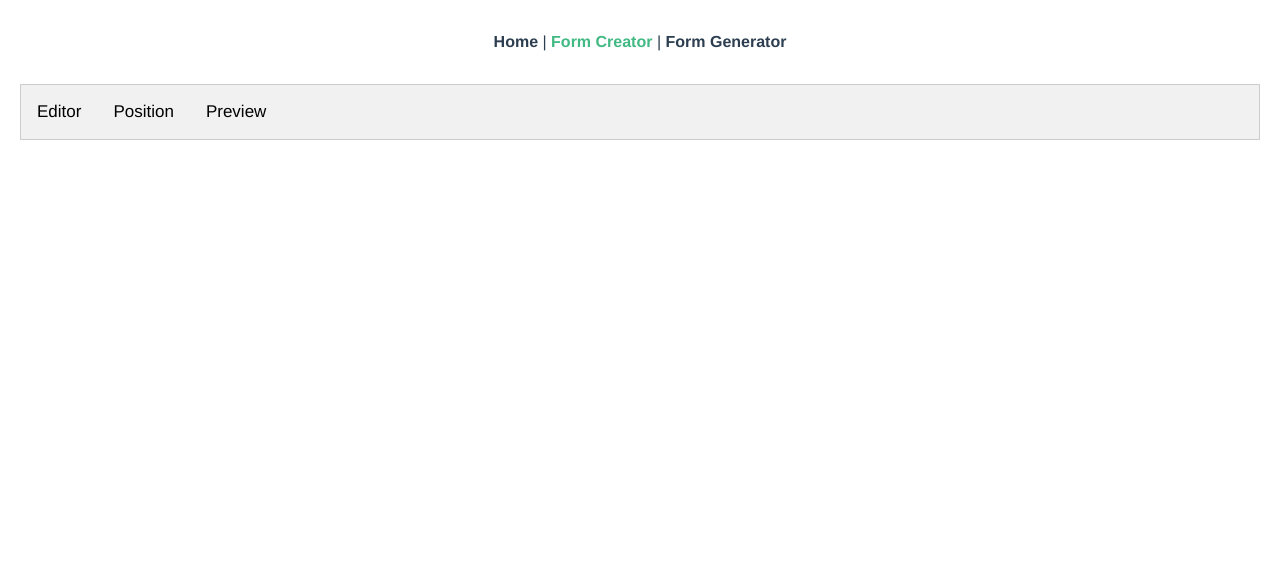
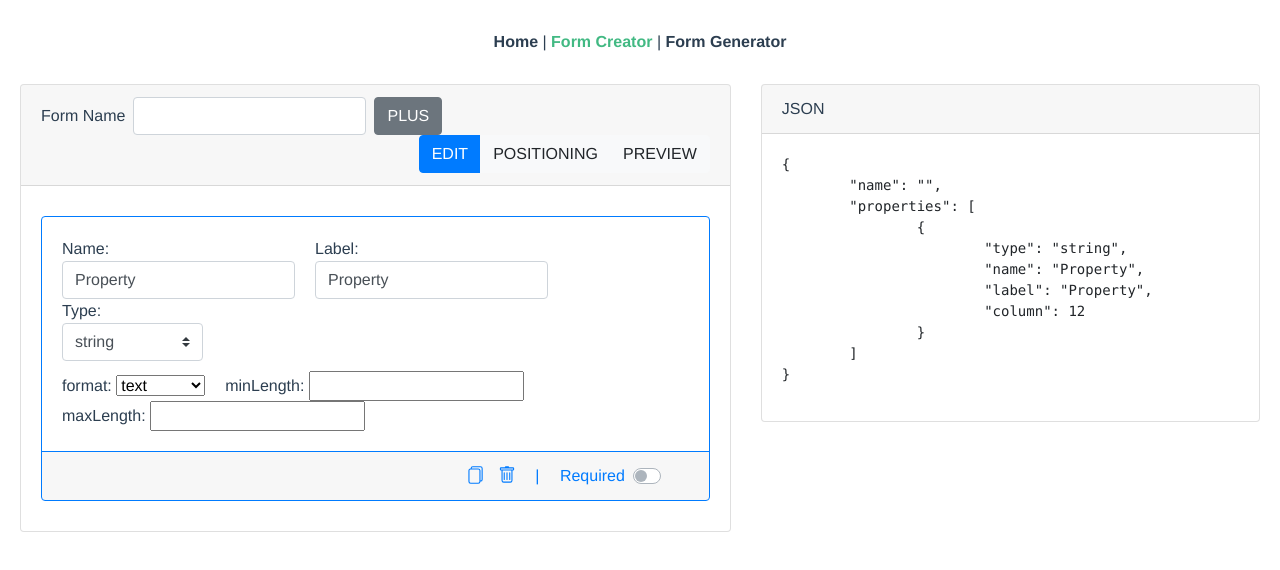
Before and after one commit to shijir0330/dynamic-form-front-end, a Vue app: page /form-creator in a window 1280 px wide. Shown: the top 570 px of the page. Built offline with nearby package versions, Linux system fonts and the light colour scheme.

Commit message:
style 3 view

```diff
--- a/src/components/creator/CreateComponents.vue
+++ b/src/components/creator/CreateComponents.vue
@@ -1,5 +1,9 @@
 <template>
-  <b-card class="property-div">
+  <b-card class="property-div"
+          border-variant="primary"
+          footer-border-variant="primary">
+<!--          footer-bg-variant="primary"-->
+<!--          footer-text-variant="white">-->
     <div>
       <label>Name:
         <b-form-input v-model="value.name"/>
@@ -18,12 +22,12 @@
       <create-string v-if="value.type === 'string'" v-model="value" v-on:update-value="updateValue2"/>
     </div>
     <template #footer>
-      <div class="float-right">
+      <div class="float-right text-primary">
         <b-link pill @click="duplicateProperty">
-          <b-icon class="mr-3 text-secondary" icon="files" scale="1.1"/>
+          <b-icon class="mr-3" icon="files" scale="1.1"/>
         </b-link>
         <b-link pill @click="removeProperty">
-          <b-icon class="mr-3 text-secondary" icon="trash" scale="1.1"/>
+          <b-icon class="mr-3" icon="trash" scale="1.1"/>
         </b-link> |
         <label class="ml-3">Required
           <b-form-checkbox class="float-right ml-2" switch v-model="value.required"/>
--- a/src/components/creator/DynamicFormCreator.vue
+++ b/src/components/creator/DynamicFormCreator.vue
@@ -1,25 +1,25 @@
 <template>
   <div>
-    <div class="tab">
-      <button class="tablinks" @click="changeTap($event, 'Editor')">Editor</button>
-      <button class="tablinks" @click="changeTap($event, 'Position')">Position</button>
-      <button class="tablinks" @click="changeTap($event, 'Preview')">Preview</button>
-    </div>
+<!--    <div class="tab">-->
+<!--      <button class="tablinks" @click="changeTap($event, 'Editor')">Editor</button>-->
+<!--&lt;!&ndash;      <button class="tablinks" @click="changeTap($event, 'Position')">Position</button>&ndash;&gt;-->
+<!--      <button class="tablinks" @click="changeTap($event, 'Preview')">Preview</button>-->
+<!--    </div>-->
+    <properties-editor v-model="schema" properties="object"/>
+<!--    <div id="Editor" class="tabcontent">-->
+<!--      <h3>Editor</h3>-->
+<!--      <properties-editor v-model="schema"/>-->
+<!--    </div>-->
 
-    <div id="Editor" class="tabcontent">
-      <h3>Editor</h3>
-      <properties-editor v-model="schema"/>
-    </div>
+<!--    <div id="Position" class="tabcontent">-->
+<!--      <h3>Position</h3>-->
+<!--      <properties-position v-model="schema"/>-->
+<!--    </div>-->
 
-    <div id="Position" class="tabcontent">
-      <h3>Position</h3>
-      <properties-position v-model="schema"/>
-    </div>
-
-    <div id="Preview" class="tabcontent">
-      <h3>Preview</h3>
-      <p>Preview of form.</p>
-    </div>
+<!--    <div id="Preview" class="tabcontent">-->
+<!--      <h3>Preview</h3>-->
+<!--      <p>Preview of form.</p>-->
+<!--    </div>-->
   </div>
 </template>
 
--- a/src/components/creator/PropertiesEditor.vue
+++ b/src/components/creator/PropertiesEditor.vue
@@ -10,17 +10,21 @@
               <b-button @click="addProperty">PLUS</b-button>
             </b-form>
             <b-button-group class="float-right">
-              <b-button :variant="editing ? 'secondary' : 'light'"
-                        v-on:click="editing = ! editing"
+              <b-button :variant="state === 'editing' ? 'primary' : 'light'"
+                        v-on:click="state = 'editing'"
               >EDIT
               </b-button>
-              <b-button :variant="!editing ? 'secondary' : 'light'"
-                        v-on:click="editing = ! editing"
+              <b-button :variant="state === 'positioning' ? 'primary' : 'light'"
+                        v-on:click="state = 'positioning'"
               >POSITIONING
+              </b-button>
+              <b-button :variant="state === 'preview' ? 'primary' : 'light'"
+                        v-on:click="state = 'preview'"
+              >PREVIEW
               </b-button>
             </b-button-group>
           </template>
-          <b-row v-if="editing">
+          <b-row v-if="state === 'editing'">
             <b-col v-for="(item, index) in componentValue.properties" v-bind:key="index" cols="12">
               <create-components v-model="componentValue.properties[index]" v-bind:index="index"
                                  v-on:remove-property="removeProperty(index)"
@@ -28,16 +32,14 @@
               />
             </b-col>
           </b-row>
-          <b-row v-else>
+          <b-row v-if="state === 'positioning'">
             <b-col>
               <properties-position v-model="componentValue"/>
-<!--                <template v-slot:default="{item}">-->
-                  <!--            {{ item.name }}-->
-                  <!--            <select v-model="item.column">-->
-                  <!--              <option v-for="i in 12" :value="i">{{ i }}</option>-->
-                  <!--            </select>-->
-<!--                </template>-->
-<!--              </properties-position>-->
+            </b-col>
+          </b-row>
+          <b-row v-if="state === 'preview'">
+            <b-col>
+              PREVIEW
             </b-col>
           </b-row>
         </b-card>
@@ -84,7 +86,7 @@ export default {
   data() {
     return {
       componentValue: this.value,
-      editing: true
+      state: 'editing'
     }
   },
   mounted() {
```
